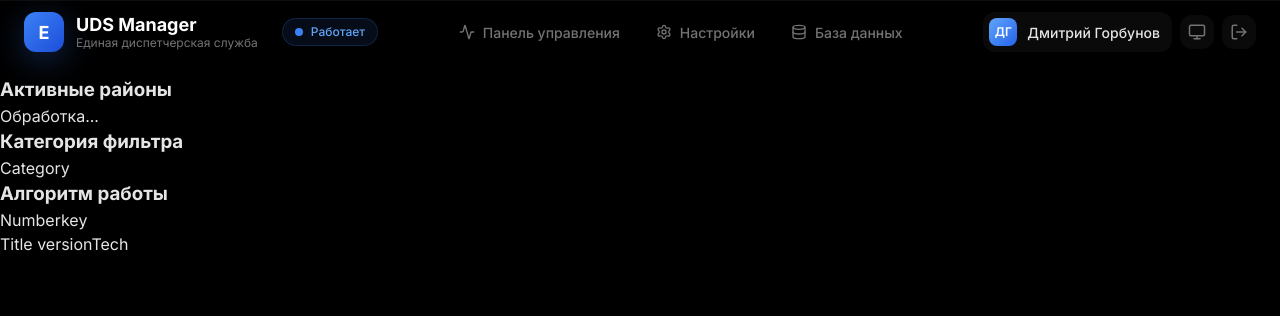
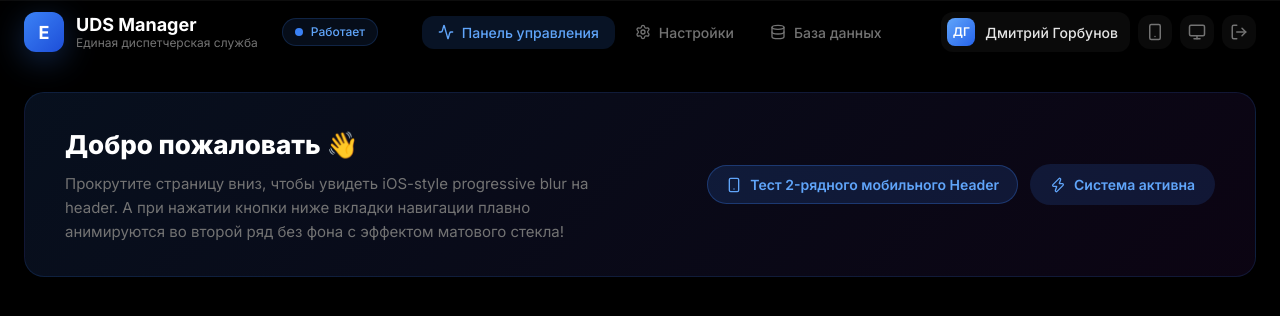
Before and after one commit to dmitriigorbunov1998/edsManager, a React (Vite) app: page / in a window 1280 px wide. Shown: the top 316 px of the page. Built offline with nearby package versions, Linux system fonts and the light colour scheme.

Commit message:
(EDS): feature/base-card-for-dashboard

```diff
--- a/src/pages/Dashboard/Dashboard.css
+++ b/src/pages/Dashboard/Dashboard.css
@@ -0,0 +1,95 @@
+/* ============================================================
+   Dashboard Layout & Styles — Plain CSS
+   ============================================================ */
+
+.app {
+    min-height: 100vh;
+    display: flex;
+    flex-direction: column;
+    background: var(--bg-primary);
+}
+
+.app-main {
+    flex: 1;
+    max-width: 1440px;
+    width: 100%;
+    margin: 0 auto;
+    padding: 16px 24px 80px;
+}
+
+.dashboard {
+    display: flex;
+    flex-direction: column;
+    gap: 24px;
+}
+
+/* Hero banner inside dashboard */
+.dashboard-hero {
+    background: linear-gradient(135deg, rgba(59, 130, 246, 0.12), rgba(147, 51, 234, 0.08));
+    border: 1px solid rgba(59, 130, 246, 0.15);
+    border-radius: var(--radius-xl);
+    padding: 32px 40px;
+    display: flex;
+    align-items: center;
+    justify-content: space-between;
+    gap: 24px;
+    flex-wrap: wrap;
+}
+
+.dashboard-hero-title {
+    font-size: 26px;
+    font-weight: 800;
+    color: var(--text-primary);
+    margin-bottom: 8px;
+}
+
+.dashboard-hero-desc {
+    font-size: 15px;
+    color: var(--text-muted);
+    max-width: 540px;
+    line-height: 1.6;
+}
+
+.dashboard-hero-controls {
+    display: flex;
+    align-items: center;
+    gap: 12px;
+    flex-wrap: wrap;
+}
+
+.dashboard-test-btn {
+    display: flex;
+    align-items: center;
+    gap: 8px;
+    padding: 10px 18px;
+    background: rgba(59, 130, 246, 0.15);
+    border: 1px solid rgba(59, 130, 246, 0.3);
+    border-radius: var(--radius-full);
+    font-size: 14px;
+    font-weight: 600;
+    color: var(--brand-400);
+    cursor: pointer;
+    transition: all 0.2s ease;
+    font-family: inherit;
+}
+
+.dashboard-test-btn:hover {
+    background: rgba(59, 130, 246, 0.25);
+}
+
+.dashboard-test-btn.active {
+    background: var(--brand-500);
+    color: #ffffff;
+}
+
+.dashboard-status-badge {
+    display: flex;
+    align-items: center;
+    gap: 8px;
+    padding: 10px 20px;
+    background: rgba(59, 130, 246, 0.15);
+    border-radius: var(--radius-full);
+    font-size: 14px;
+    font-weight: 600;
+    color: var(--brand-400);
+}
--- a/src/pages/Dashboard/Dashboard.tsx
+++ b/src/pages/Dashboard/Dashboard.tsx
@@ -1,69 +1,49 @@
-import { useTranslation } from '../../i18n';
+import { useState } from 'react';
 import { Header } from '../../components/Header/Header';
+import { Smartphone, Zap } from 'lucide-react';
+import './Dashboard.css';
 
 export function Dashboard() {
-  const { t } = useTranslation();
+  const [activeTab, setActiveTab] = useState('dashboard');
+  const [isMobileView, setIsMobileView] = useState(false);
 
   return (
-    <div className="app">
+    <div className={`app ${isMobileView ? 'is-mobile-view' : ''}`}>
       <Header
-
+        activeTab={activeTab}
+        onTabChange={setActiveTab}
+        isMobileView={isMobileView}
+        onToggleMobileView={() => setIsMobileView(!isMobileView)}
       />
 
       <main className="app-main">
-
         <div className="dashboard">
-          <div className="dashboard-stats">
-
-          </div>
-
-          <div className="dashboard-content">
-            <div className="dashboard-left">
-
+          {/* Hero Banner */}
+          <div className="dashboard-hero">
+            <div>
+              <h1 className="dashboard-hero-title">Добро пожаловать 👋</h1>
+              <p className="dashboard-hero-desc">
+                Прокрутите страницу вниз, чтобы увидеть iOS-style progressive blur на header.
+                А при нажатии кнопки ниже вкладки навигации плавно анимируются во второй ряд без фона с эффектом матового стекла!
+              </p>
             </div>
-            <div className="dashboard-right">
-
-              <div className="sidebar-card">
-                <h3 className="sidebar-card-title">{t('sidebar.districts')}</h3>
-
-                <div className="district-item">
-                  <div className="district-item-left">
-                    <div className="district-dot" />
-                    <span className="district-name"></span>
-                  </div>
-
-                  <span className="district-processing">{t('sidebar.processing')}</span>
-                </div>
-              </div>
-
-              <div className="sidebar-card">
-                <h3 className="sidebar-card-title">{t('sidebar.category')}</h3>
-                <p className="category-text">Category</p>
-              </div>
-
-              <div className="sidebar-card">
-                <h3 className="sidebar-card-title">{t('sidebar.workflow')}</h3>
-                <div className="workflow-list">
-
-                  <div className="workflow-step">
-                    <span className="workflow-num">Number</span>
-                    <span>key</span>
-                  </div>
-
-                </div>
+            <div className="dashboard-hero-controls">
+              <button
+                onClick={() => setIsMobileView(!isMobileView)}
+                className={`dashboard-test-btn ${isMobileView ? 'active' : ''}`}
+              >
+                <Smartphone size={16} />
+                {isMobileView ? 'Вернуть десктопный вид' : 'Тест 2-рядного мобильного Header'}
+              </button>
+              <div className="dashboard-status-badge">
+                <Zap size={16} /> Система активна
               </div>
             </div>
           </div>
+          <div className="dashboard-stats">
+          </div>
         </div>
-
       </main>
-
-      <footer className="app-footer">
-        <div className="app-footer-inner">
-          <span>Title version</span>
-          <span>Tech</span>
-        </div>
-      </footer>
     </div>
   )
 }
```
